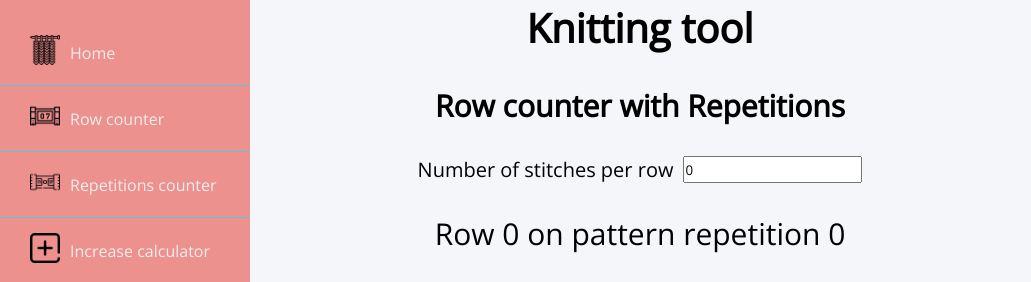
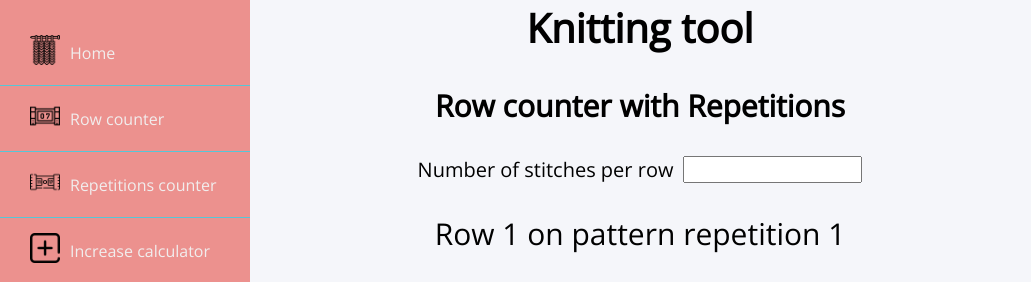
Before and after one commit to GamaRafa/knitting-tool, a React (Vite) app in the folder reactapp/: page / in a window 1280 px wide. Both pictures are taken after a click on the link "Repetitions counter". Shown: the top 282 px of the page, without its empty margins (0-1031 px from the left). Built offline with nearby package versions, Linux system fonts and the light colour scheme.

Commit message:
fixed row counter with reps

```diff
--- a/reactapp/src/Row-counter/Row-counter.jsx
+++ b/reactapp/src/Row-counter/Row-counter.jsx
@@ -3,7 +3,7 @@ import './Row-counter.css'
 
 export function RowCounter(){
 
-    const [count, setCount] = useState(0)
+    const [count, setCount] = useState(1)
 
     return(
         <div className='container'>
--- a/reactapp/src/Row-rep/Row-rep.jsx
+++ b/reactapp/src/Row-rep/Row-rep.jsx
@@ -3,28 +3,37 @@ import './Row-rep.css'
 
 export function RowRep(){
 
-    const [ count, setCount ] = useState(0)
-    const [ rep, setRep ] = useState(0)
-    const [ rowsPerRep, setRowsPerRep ] = useState(0)
+    const [ count, setCount ] = useState(1)
+    const [ rep, setRep ] = useState(1)
+    const [ rowsPerRep, setRowsPerRep ] = useState()
+
+    const handleHowManyRows = (event) => {
+        setRowsPerRep(event.target.value)
+    }
 
     if ( count > rowsPerRep ){
         setRep(rep + 1)
-        setCount(0)
+        setCount(1)
     }
 
+    const clearAll = () => {
+        setCount(1)
+        setRep(1)
+        setRowsPerRep(1)
+    }
 
     return(
         <div className='container'>
             <h2>Row counter with Repetitions</h2>
             <div id="rows-rep">
                 <label htmlFor="rows-per-rep" className='label'>Number of stitches per row</label>
-                <input type="number" value={rowsPerRep} onChange='' id="rows-per-rep" />
+                <input type="number" value={rowsPerRep} onChange={handleHowManyRows} id="rows-per-rep" />
             </div>
             <div id="count">Row {count} on pattern repetition {rep} </div>
             <div id="buttons">
                 <button id="plus" onClick={() => setCount(count + 1)}>+</button>
                 <button id="minus" onClick={() => setCount(count - 1)}>-</button>
-                <button id="reset" onClick={() => setCount(0)}>Reset</button>
+                <button id="reset" onClick={clearAll}>Reset</button>
             </div>
         </div>
     )
```
